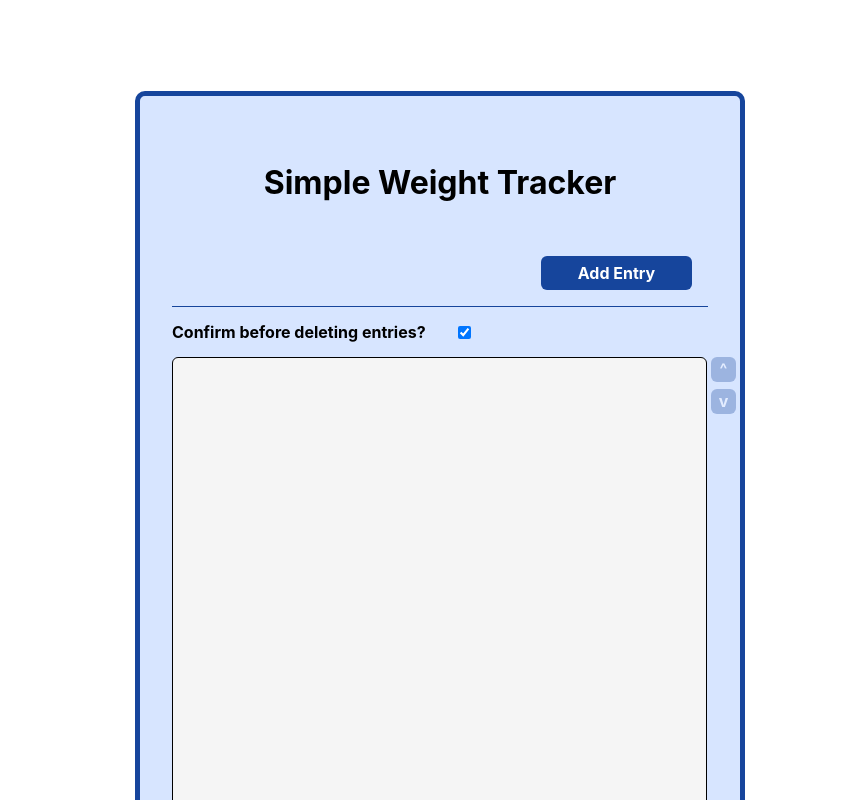
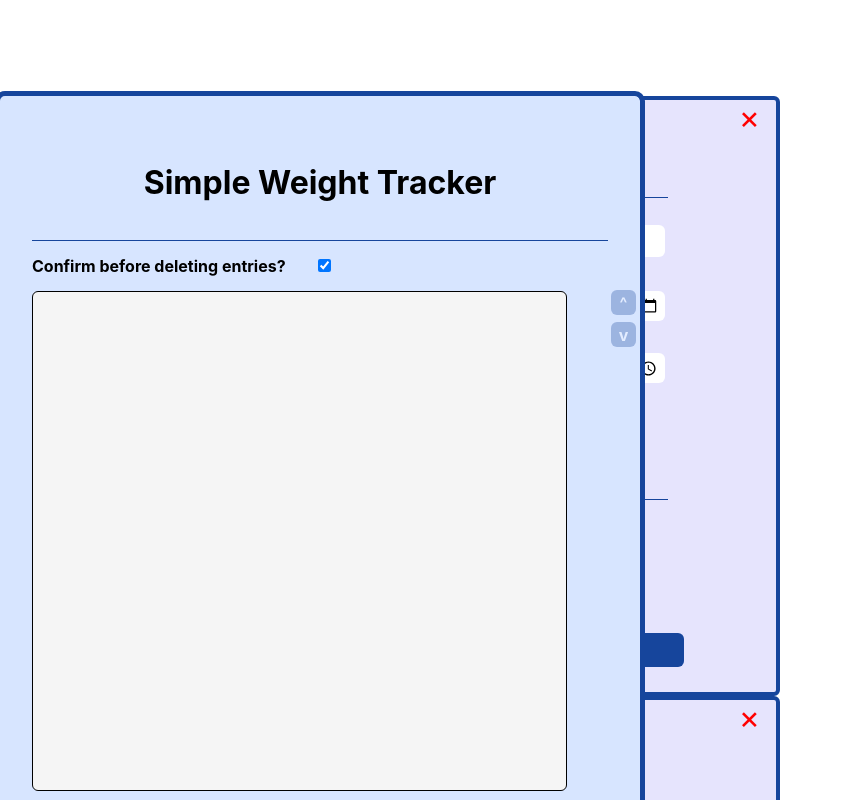
Before and after one commit to aziznal/react_weight_tracker, a React (Create React App) app: page / in a window 1280 px wide. Shown: the top 800 px of the page, without its empty margins (0-843 px from the left). Built offline with nearby package versions, Linux system fonts and the light colour scheme; no server answers.

Commit message:
Create WeightGraph component - Adds dependency for react-chartjs-2 in package.json - Modifies styles to integrate new component - Changes behavior for activating or closing menus

```diff
--- a/package.json
+++ b/package.json
@@ -6,8 +6,10 @@
     "@testing-library/jest-dom": "^5.12.0",
     "@testing-library/react": "^11.2.6",
     "@testing-library/user-event": "^12.8.3",
+    "chart.js": "^3.2.1",
     "node-sass": "^5.0.0",
     "react": "^17.0.2",
+    "react-chartjs-2": "^3.0.3",
     "react-confirm-alert": "^2.7.0",
     "react-dom": "^17.0.2",
     "react-router-dom": "^5.2.0",
--- a/src/App.scss
+++ b/src/App.scss
@@ -109,9 +109,15 @@ html {
 .body-wrapper {
 	display: grid;
 
-	grid-template-columns: 3fr 2fr;
+	grid-template-columns: 2fr 2fr;
 
-	width: 1000px;
+	grid-template-areas:
+
+		"home weight-add-menu"
+		"home weight-graph-menu"
+	;
+
+	width: 1280px;
 
 	margin-block-start: 6em;
 	margin-inline: auto;
@@ -120,6 +126,9 @@ html {
 }
 
 .homepage-container {
+
+	grid-area: home;
+
 	background-color: #d7e5ff;
 
 	box-sizing: border-box;
@@ -148,7 +157,10 @@ html {
 }
 
 // ### Main Container Styles ### ### ### ### ### ### ### ### ### ### ### ### ### ### ### ### ### ### ### ### ### ###
-.weight-add-menu {
+.weight-add-menu, .weight-graph-menu {
+
+	display: grid;
+
 	width: 100%;
 	height: 600px;
 
@@ -173,11 +185,61 @@ html {
 
 }
 
+.weight-add-menu {
+
+	grid-area: weight-add-menu;
+
+	height: 600px;
+}
+
+.weight-graph-menu {
+
+	grid-area: weight-graph-menu;
+
+	height: 300px;
+
+}
+
+.closed-menu {
+
+	cursor: pointer;
+
+	&:hover {
+
+		transform: translateX(-400px);
+
+	}
+
+}
+
+.close-menu-button {
+
+	position: absolute;
+
+	top: 0;
+	right: .5em;
+
+	color: red;
+	font-size: 2rem;
+
+	cursor: pointer;
+
+	&:hover {
+		transform: scale(1.1, 1.1);
+	}
+
+
+}
+
+
 .slide-from-left {
 	transition: 500ms transform ease-out;
 
 	transform: translateX(0px);
 }
+
+
+
 
 .add-weight-toggle-button {
 	margin-left: auto;
--- a/src/components/AddWeight/AddWeight.js
+++ b/src/components/AddWeight/AddWeight.js
@@ -6,9 +6,24 @@ import MetricImperialSwitch from './MetricImperialSwitch';
 
 import SummarySection from './SummarySection';
 
-const AddWeight = ({ weight, setWeight, weightUnit, setWeightUnit, date, setDate, time, setTime, onSubmitEntry, showAddWeightMenu }) => {
+
+// TODO: find a solution to the below train of parameters
+const AddWeight = ({ weight, setWeight, weightUnit, setWeightUnit, date, setDate, time, setTime, onSubmitEntry, showAddWeightMenu, setShowAddWeightMenu}) => {
+
+
+	const setDynamicClassName = () => {
+
+		return "column weight-add-menu" +
+			(showAddWeightMenu ? " slide-from-left" : " closed-menu");
+
+	}
+
 	return (
-		<div className={"column weight-add-menu" + (showAddWeightMenu ? " slide-from-left" : "")}>
+		<div className={setDynamicClassName()} onClick={ () => {!showAddWeightMenu && setShowAddWeightMenu(true)} }>
+
+			<span className="close-menu-button" onClick={ () => {setShowAddWeightMenu(false)} }>
+				&times;
+			</span>
 
 			<MetricImperialSwitch
 				weightUnit={weightUnit}
--- /dev/null
+++ b/src/components/WeightGraph/WeightGraph.js
@@ -0,0 +1,33 @@
+import PropTypes from 'prop-types';
+
+import { Line } from 'react-chartjs-2';
+
+
+const WeightGraph = ({ entries, showWeightGraphMenu, setShowWeightGraphMenu }) => {
+
+
+	const setDynamicClassName = () => {
+
+		return "column weight-graph-menu" +
+			(showWeightGraphMenu ? " slide-from-left" : " closed-menu");
+
+	}
+
+	return (
+		<div className={setDynamicClassName()} onClick={() => { !showWeightGraphMenu && setShowWeightGraphMenu(true) }}>
+
+			<span className="close-menu-button" onClick={() => { setShowWeightGraphMenu(false) }}>
+				&times;
+			</span>
+
+			<h1>
+				Weight Graph
+			</h1>
+
+			{/* <Line /> */}
+
+		</div>
+	)
+}
+
+export default WeightGraph
--- a/src/components/pages/HomePage/HomePage.js
+++ b/src/components/pages/HomePage/HomePage.js
@@ -9,10 +9,13 @@ import Header from './Header';
 import AddWeight from '../../AddWeight/AddWeight';
 import WeightList from '../../WeightList/WeightList';
 import { scrollEntrySectionToBottom } from '../../WeightList/Entry/Entry';
+import WeightGraph from '../../WeightGraph/WeightGraph';
 
 const HomePage = ({ weight, setWeight, weightUnit, setWeightUnit, date, setDate, time, setTime }) => {
 
 	const [showAddWeightMenu, setShowAddWeightMenu] = useState(false);
+
+	const [showWeightGraphMenu, setShowWeightGraphMenu] = useState(false);
 
 	const [entries, setEntries] = useState([]);
 
@@ -32,7 +35,7 @@ const HomePage = ({ weight, setWeight, weightUnit, setWeightUnit, date, setDate,
 
 		await getEntries();
 
-		await scrollEntrySectionToBottom();
+		scrollEntrySectionToBottom();
 
 	}
 
@@ -42,7 +45,7 @@ const HomePage = ({ weight, setWeight, weightUnit, setWeightUnit, date, setDate,
 
 		await getEntries();
 
-		await scrollEntrySectionToBottom();
+		scrollEntrySectionToBottom();
 
 	}
 
@@ -66,9 +69,6 @@ const HomePage = ({ weight, setWeight, weightUnit, setWeightUnit, date, setDate,
 
 				<Header />
 
-				<button className="btn add-weight-toggle-button" onClick={() => setShowAddWeightMenu(!showAddWeightMenu)}>
-					Add Entry
-                </button>
 
 				<div className="separator"></div>
 
@@ -113,6 +113,16 @@ const HomePage = ({ weight, setWeight, weightUnit, setWeightUnit, date, setDate,
 				onSubmitEntry={onSubmitEntry}
 
 				showAddWeightMenu={showAddWeightMenu}
+				setShowAddWeightMenu={setShowAddWeightMenu}
+
+			/>
+
+			<WeightGraph
+
+				entries={entries}
+
+				showWeightGraphMenu={showWeightGraphMenu}
+				setShowWeightGraphMenu={setShowWeightGraphMenu}
 
 			/>
 
```
Also changed, not shown: 1 other file (tests, documents, lock files or other folders).
